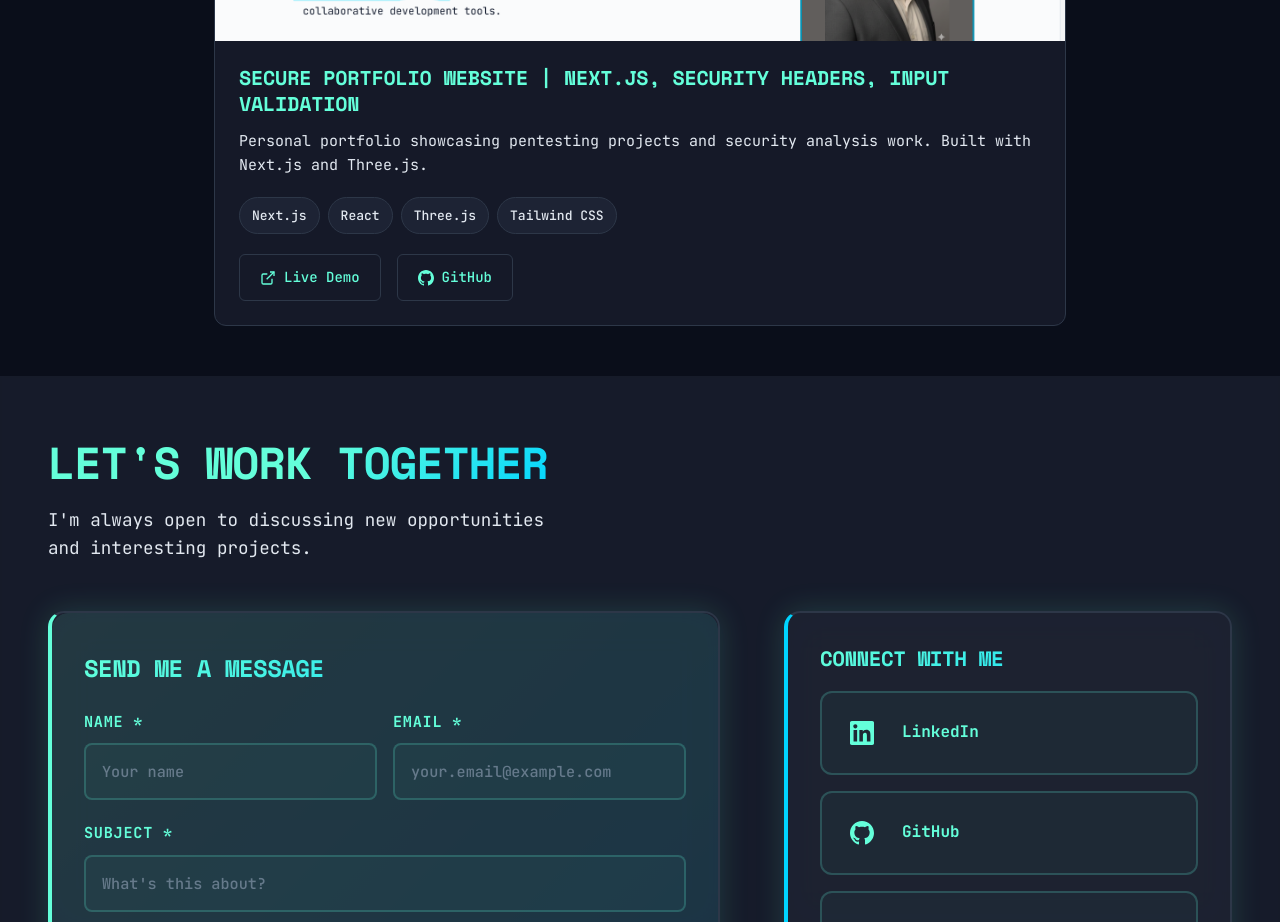
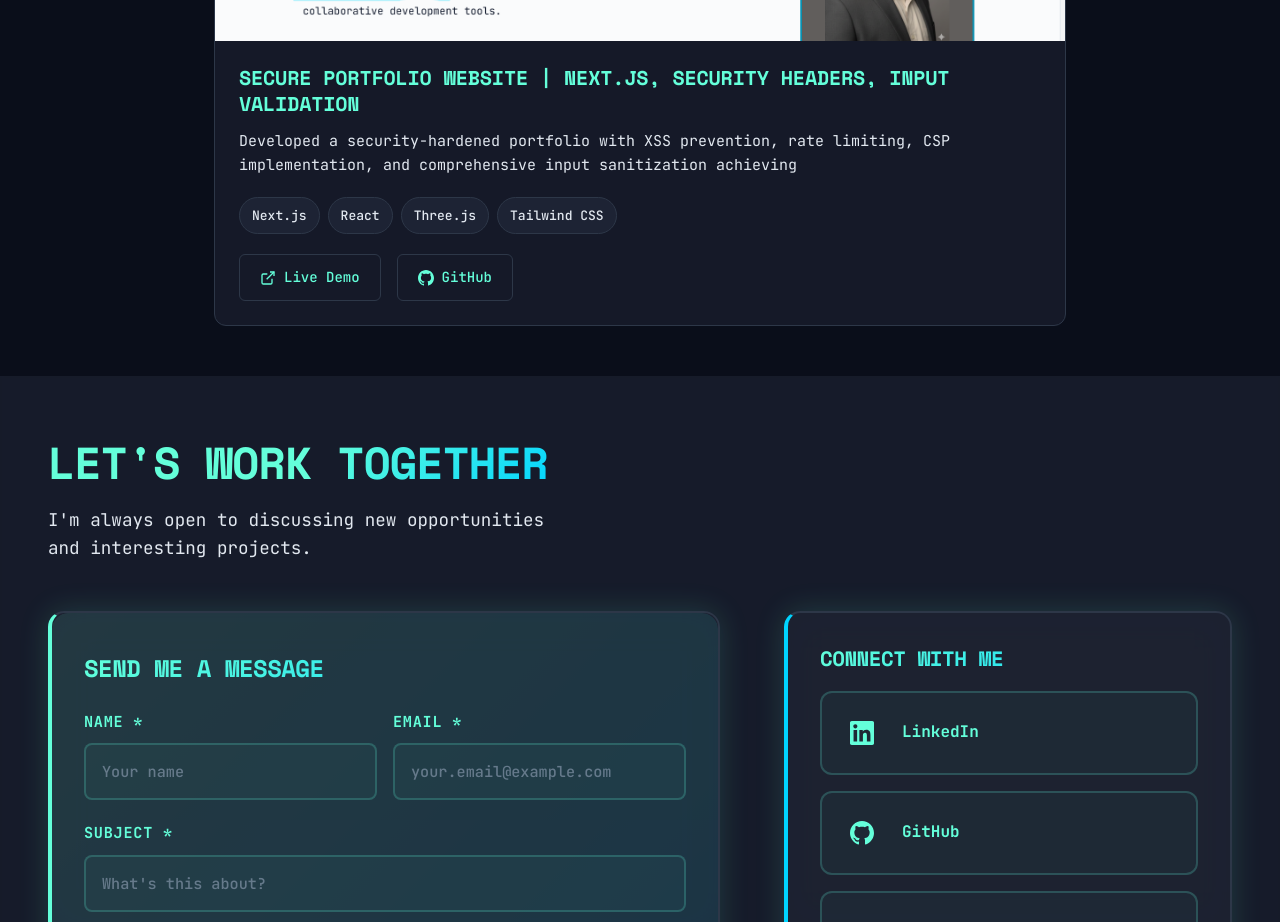
Before and after one commit to RaghuRajMathur/raghuraj-portfolio, a Next.js app: page / in a window 1280 px wide. Shown: the part 3380-4302 px from the top of the page. Built offline with nearby package versions, Linux system fonts and the light colour scheme.

Commit message:
reversed security headers as the react components were not rendering - it will downgrade the security rating to A but it is what it is!

```diff
--- a/next.config.mjs
+++ b/next.config.mjs
@@ -1,5 +1,6 @@
 /** @type {import('next').NextConfig} */
 const nextConfig = {
+  // Security Headers
   async headers() {
     return [
       {
@@ -29,12 +30,12 @@ const nextConfig = {
             key: 'Strict-Transport-Security',
             value: 'max-age=63072000; includeSubDomains; preload',
           },
-          // STRICTER CSP for A+ rating
+          // ENHANCED Content Security Policy
           {
             key: 'Content-Security-Policy',
             value: [
               "default-src 'self'",
-              "script-src 'self' 'strict-dynamic' https://fonts.googleapis.com",
+              "script-src 'self' 'unsafe-inline' 'unsafe-eval' https://fonts.googleapis.com",
               "style-src 'self' 'unsafe-inline' https://fonts.googleapis.com",
               "img-src 'self' data: https: blob:",
               "font-src 'self' data: https://fonts.gstatic.com",
@@ -48,6 +49,7 @@ const nextConfig = {
               "block-all-mixed-content",
             ].join('; '),
           },
+          // Additional Security Headers
           {
             key: 'X-DNS-Prefetch-Control',
             value: 'on',
@@ -67,6 +69,8 @@ const nextConfig = {
 
   reactStrictMode: true,
   swcMinify: true,
+
+  // Disable x-powered-by header
   poweredByHeader: false,
 };
 
--- a/src/components/Projects.js
+++ b/src/components/Projects.js
@@ -31,7 +31,7 @@ export default function Projects() {
   const projects = [
     {
       title: 'Secure Portfolio Website | Next.js, Security Headers, Input Validation',
-      description: 'Personal portfolio showcasing pentesting projects and security analysis work. Built with Next.js and Three.js.',
+      description: 'Developed a security-hardened portfolio with XSS prevention, rate limiting, CSP implementation, and comprehensive input sanitization achieving ',
       image: '/project1.png',
       tags: ['Next.js', 'React', 'Three.js', 'Tailwind CSS'],
       liveLink: 'https://raghurajmathur-portfolio.vercel.app/',
```
